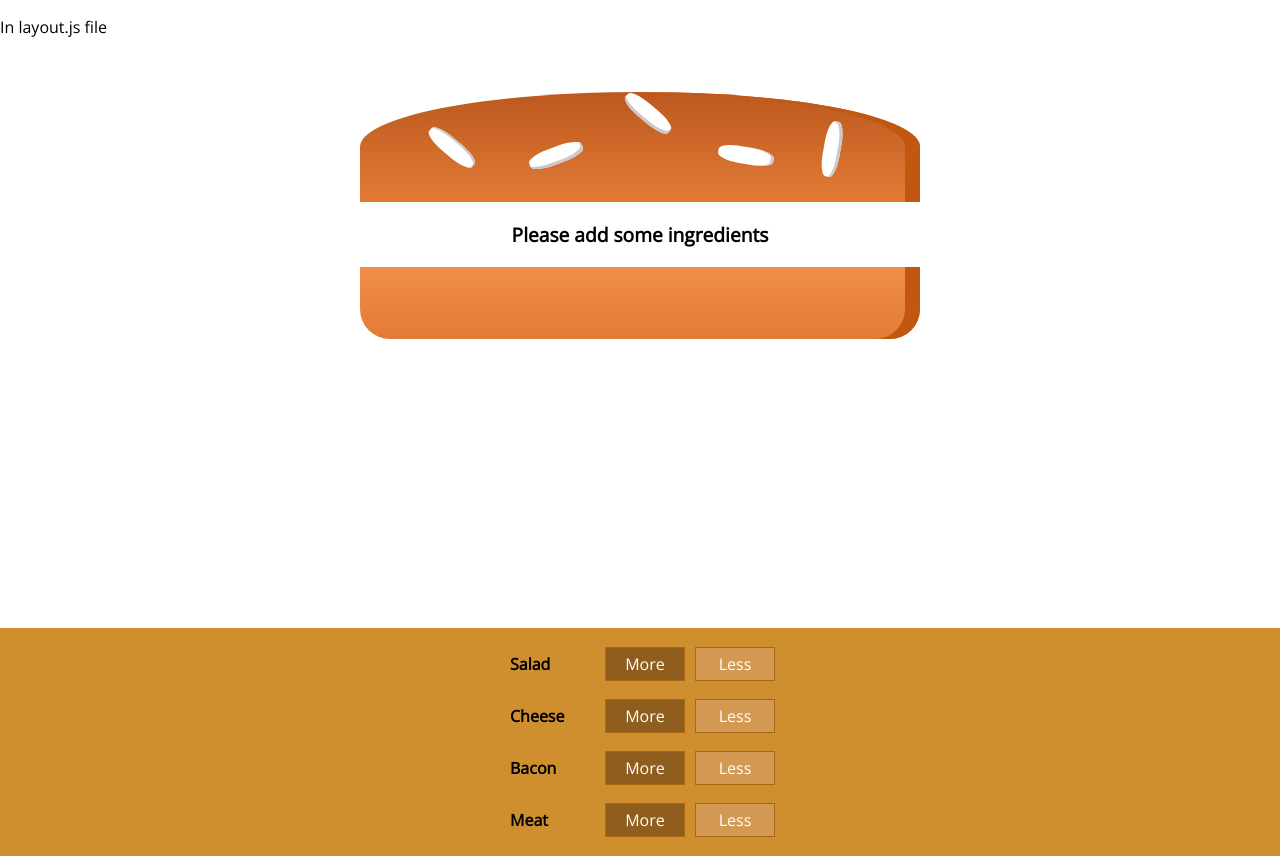
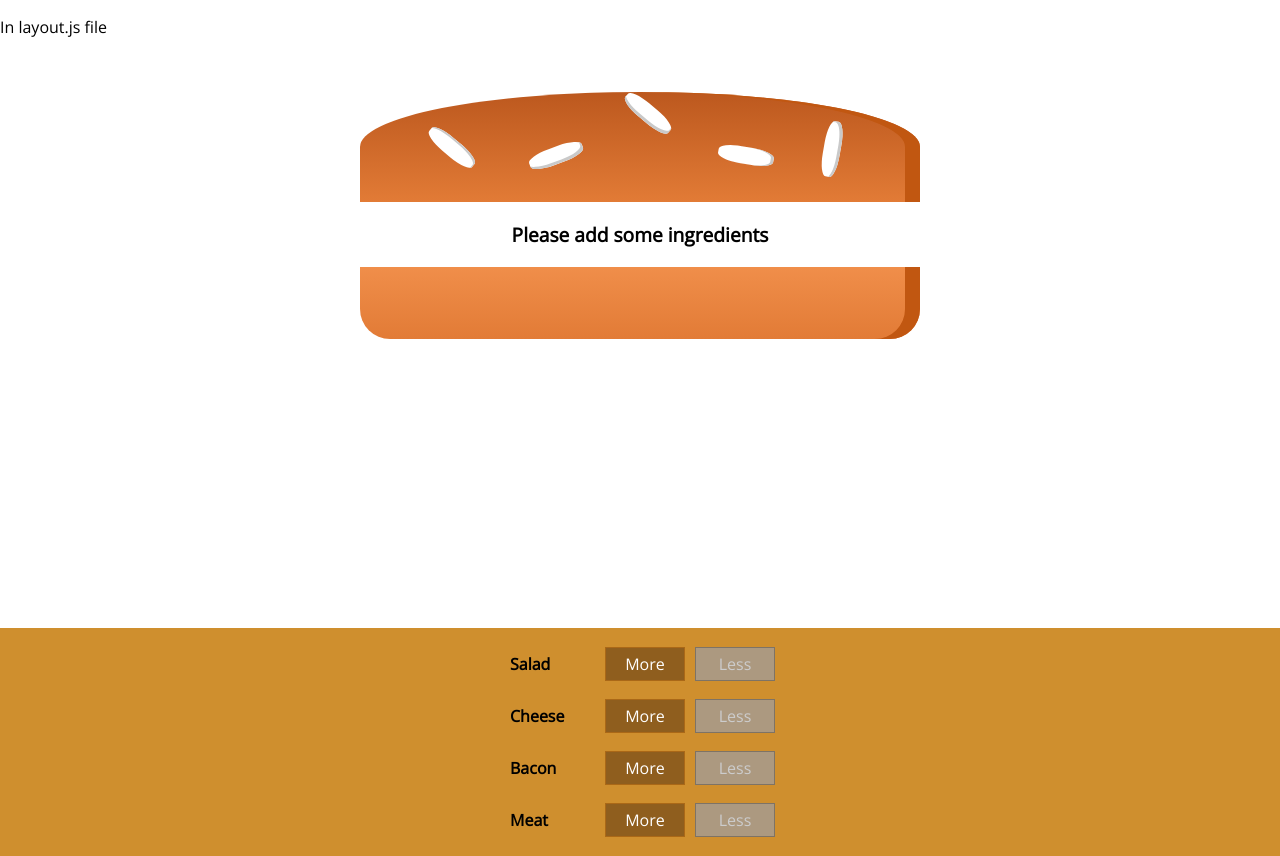
Before and after one commit to ShahrozAhmd/burger_builder, a React (Create React App) app: page / in a window 1280 px wide. Built offline with nearby package versions, Linux system fonts and the light colour scheme.

Commit message:
added the functinbality to dunamicallly disable the less button if no ingredient were found

```diff
--- a/src/components/Burger/Build Controls/BuildControl/build_control.js
+++ b/src/components/Burger/Build Controls/BuildControl/build_control.js
@@ -5,8 +5,16 @@ export default function BuildControl(props) {
   return (
     <div className={classes.BuildControl}>
       <div className={classes.Label}>{props.label}</div>
-      <button className={classes.More} onClick = {props.added}>More</button>
-      <button className={classes.Less}>Less</button>
+      <button className={classes.More} onClick={props.added}>
+        More
+      </button>
+      <button
+        className={classes.Less}
+        onClick={props.remove}
+        disabled={props.disInfo}
+      >
+        Less
+      </button>
     </div>
   );
 }
--- a/src/components/Burger/Build Controls/build_controls.js
+++ b/src/components/Burger/Build Controls/build_controls.js
@@ -13,10 +13,19 @@ export default function BuildControls(props) {
   return (
     <div className={classes.BuildControls}>
       {controls.map((item) => {
-        return <BuildControl
+        return (
+          <BuildControl
             key={item.label}
             label={item.label}
-            added = {()=> {props.addIngredient(item.type)}} />;
+            added={() => {
+              props.addIngredient(item.type);
+            }}
+            remove={() => {
+              props.removeIngredient(item.type);
+            }}
+            disInfo={props.disable[item.type]}
+          />
+        );
       })}
     </div>
   );
--- a/src/containers/BurgerBuilder/burger_builder.js
+++ b/src/containers/BurgerBuilder/burger_builder.js
@@ -27,20 +27,51 @@ export default class BurgerBuilder extends Component {
     const updatedIngCount = ingCount + 1;
     const currIngState = { ...this.state.ingredients };
     currIngState[type] = updatedIngCount;
+
     //below lines are for updating the price as per ingredients added
     const currPrice = this.state.totalPrice;
     const newPrice = INGREDIENTS_PRICES[type] * updatedIngCount;
+
     //now finally we update the state
+    this.setState({
+      totalPrice: newPrice,
+      ingredients: currIngState,
+    });
+  };
 
+  removeIngredientsHandler = (type) => {
+    //below four lines done the work to create the updated state for removing ingredient
+    const ingCount = this.state.ingredients[type];
+    const updatedIngCount = ingCount - 1;
+    const currIngState = { ...this.state.ingredients };
+    currIngState[type] = updatedIngCount;
+
+    //below lines are for updating the price as per ingredients added
+    const currPrice = this.state.totalPrice;
+    const newPrice = INGREDIENTS_PRICES[type] * updatedIngCount;
+
+    //now finally we update the state
     this.setState({
-   totalPrice: newPrice, ingredients: currIngState })
+      totalPrice: newPrice,
+      ingredients: currIngState,
+    });
   };
 
   render() {
+    const disableInfo = {
+      ...this.state.ingredients,
+    };
+    for (const key in disableInfo) {
+      disableInfo[key] = disableInfo[key] <= 0;
+    }
     return (
       <Aux>
         <Burger ingredients={this.state.ingredients} />
-        <BuildControls addIngredient= {this.addIngredientsHandler} />
+        <BuildControls
+          addIngredient={this.addIngredientsHandler}
+          removeIngredient={this.removeIngredientsHandler}
+          disable={disableInfo}
+        />
       </Aux>
     );
   }
```
